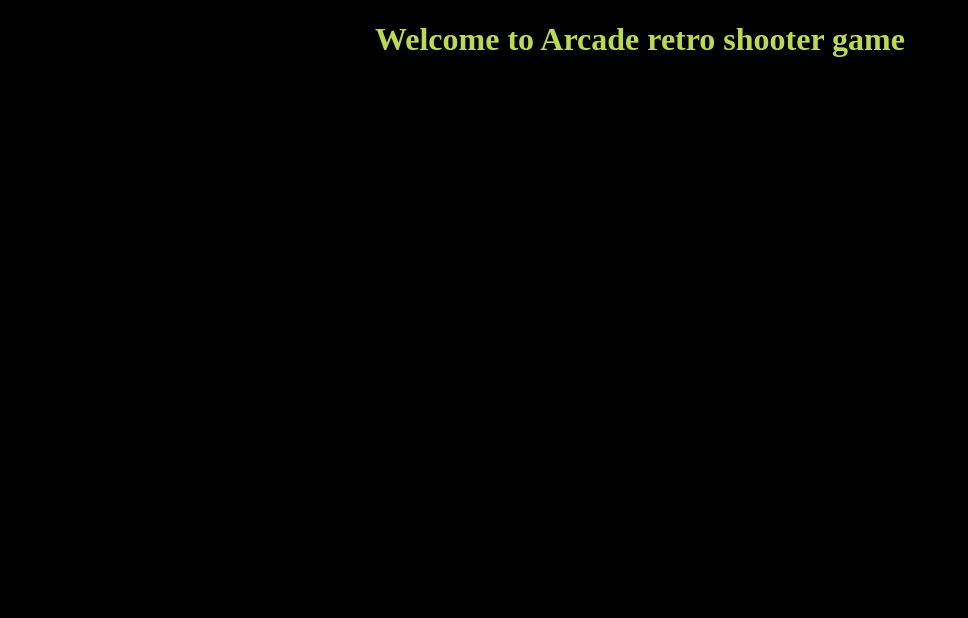
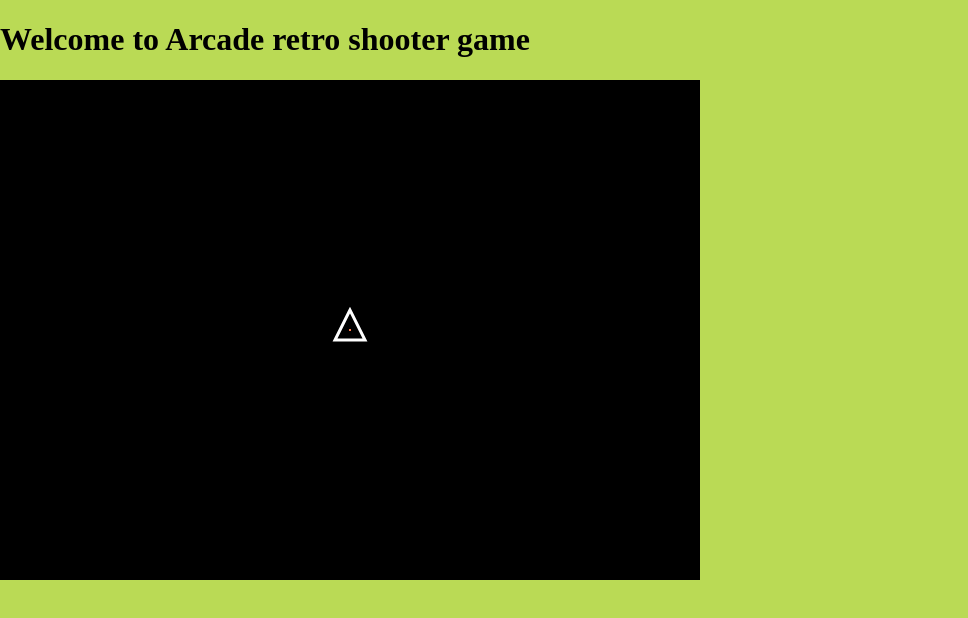
Before and after one commit to Piotrn-87/Arcade-space-game, a website: page src/content/index.html in a window 1280 px wide. Shown: the whole page, without its empty margins (0-968 px from the left). Drawn offline with nearby package versions, Linux system fonts and the light colour scheme; files that its build step writes are made by us from their sources.

Commit message:
Chore: Create Space and the Space ship

```diff
--- a/src/content/index.html
+++ b/src/content/index.html
@@ -1,5 +1,6 @@
 <!DOCTYPE html>
 <html lang="pl">
+
 <head>
   <meta charset="UTF-8" />
   <meta name="viewport" content="width=device-width, initial-scale=1.0" />
@@ -7,44 +8,23 @@
   <title>Arcade Retro Game</title>
   <meta name="description" content="Description" />
 
-    <!-- Title -->
   <meta property="og:title" content="Arcade retro shooter game" />
-    <!-- OPTIONAL description -->
-    <meta
-      property="og:description"
-      content="Arcade retro shooter game - Asteroids"
-    />
-    <!-- full url with http(s) ie. https://piotrn-87.github.io/my-repo/ -->
-    <meta
-      property="og:url"
-      content="https://piotrn-87.github.io/Arcade-space-game/assets/img/cover.jpg"
-    />
-    <!-- full url to the image with http(s) ie. https://piotrn-87.github.io/my-repo/assets/img/cover.png. Facebook suggests at least 1200 x 630 -->
-    <meta
-      property="og:image"
-      content="https://piotrn-87.github.io/Arcade-space-game/assets/img/cover.jpg"
-    />
+  <meta property="og:description" content="Arcade retro shooter game - Asteroids" />
+  <meta property="og:url" content="https://piotrn-87.github.io/Arcade-space-game/assets/img/cover.jpg" />
+  <meta property="og:image" content="https://piotrn-87.github.io/Arcade-space-game/assets/img/cover.jpg" />
 
   <link rel="manifest" href="manifest.json" />
   <meta name="apple-mobile-web-app-capable" content="yes" />
-    <link
-      rel="apple-touch-icon"
-      sizes="192x192"
-      href="assets/pwa/icons/cover.jpg"
-    />
-
-    <link
-      rel="icon"
-      type="image/png"
-      href="assets/pwa/icons/asteroids-icon.png"
-    />
+  <link rel="apple-touch-icon" sizes="192x192" href="assets/pwa/icons/cover.jpg" />
+  <link rel="icon" type="image/png" href="assets/pwa/icons/asteroids-icon.png" />
 
   <link rel="stylesheet" href="css/main.css" />
 </head>
 
 <body>
-    <h1>Welcome to Arcade retro shooter game</h1>
-
+  <h1 class="text">Welcome to Arcade retro shooter game</h1>
+  <canvas class="canvas" id="canvas" , width="700" , height="500"></canvas>
   <script src="js/main.js"></script>
 </body>
+
 </html>
--- a/src/js/main.js
+++ b/src/js/main.js
@@ -1,20 +1,57 @@
 "use strict";
 
-// service worker registration - remove if you're not going to use it
-
-if ('serviceWorker' in navigator) {
-  window.addEventListener('load', function() {
-    navigator.serviceWorker.register('serviceworker.js').then(function(registration) {
-      // Registration was successful
-      console.log('ServiceWorker registration successful with scope: ', registration.scope);
-    }, function(err) {
-      // registration failed :(
-      console.log('ServiceWorker registration failed: ', err);
-    });
+if ("serviceWorker" in navigator) {
+  window.addEventListener("load", function() {
+    navigator.serviceWorker.register("serviceworker.js").then(
+      function(registration) {
+        console.log(
+          "ServiceWorker registration successful with scope: ",
+          registration.scope
+        );
+      },
+      function(err) {
+        console.log("ServiceWorker registration failed: ", err);
+      }
+    );
   });
 }
 
-// place your code below
+console.log(`it works`);
 
+let canvas = document.getElementById("canvas");
+let ctx = canvas.getContext("2d");
+const fps = 30;
+const shipSize = 30;
 
-console.log(`Hello world!`);
+let ship = {
+  x: canvas.width / 2,
+  y: canvas.height / 2,
+  r: shipSize / 2,
+  a: (90 / 180) * Math.PI
+};
+
+setInterval(update(), 1000 / fps);
+
+function update() {
+  ctx.fillStyle = "black";
+  ctx.fillRect(0, 0, canvas.width, canvas.height);
+  ctx.strokeStyle = "white";
+  ctx.lineWidth = shipSize / 10;
+  ctx.beginPath();
+  ctx.moveTo(
+    ship.x + (4 / 3) * ship.r * Math.cos(ship.a),
+    ship.y - (4 / 3) * ship.r * Math.sin(ship.a)
+  );
+  ctx.lineTo(
+    ship.x - ship.r * ((2 / 3) * Math.cos(ship.a) + Math.sin(ship.a)),
+    ship.y + ship.r * ((2 / 3) * Math.sin(ship.a) - Math.cos(ship.a))
+  );
+  ctx.lineTo(
+    ship.x - ship.r * ((2 / 3) * Math.cos(ship.a) - Math.sin(ship.a)),
+    ship.y + ship.r * ((2 / 3) * Math.sin(ship.a) + Math.cos(ship.a))
+  );
+  ctx.closePath();
+  ctx.stroke();
+
+  (ctx.fillStyle = "coral"), ctx.fillRect(ship.x - 1, ship.y - 1, 2, 2);
+}
--- a/src/scss/main.scss
+++ b/src/scss/main.scss
@@ -12,9 +12,14 @@ html {
 }
 
 body {
-  color: $green;
-  background: $violet;
-  display: flex;
-  justify-content: center;
-  align-items: center;
+  margin: 0;
+  padding: 0;
+  color: $violet;
+  background: $green;
+  // display: grid;
+  // justify-items: center;
+  // align-items: center;
+  // padding: 2rem;
+  // margin: auto;
+  height: 100vh;
 }
```
Lines whose indentation alone changed are shown as unchanged.
